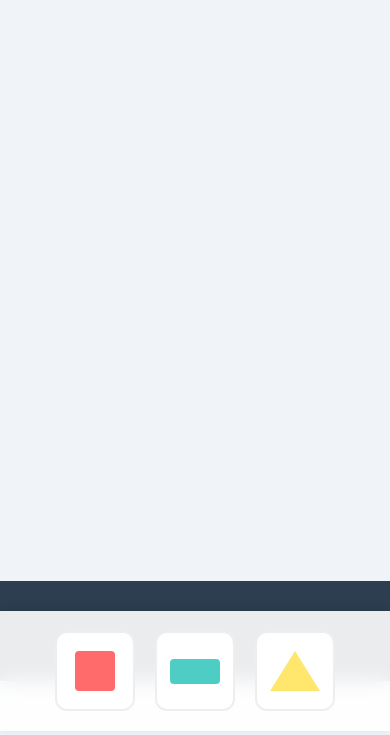
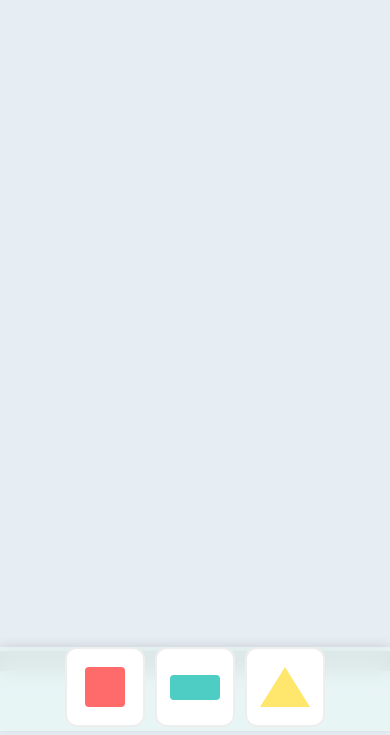
Before and after one commit to lewdry/topple, a website built with Vite: page index.html in a window 390 px wide. Shown: the part 113-848 px from the top of the page. Built offline with nearby package versions, Linux system fonts and the light colour scheme.

Commit message:
Update UI styles and enhance ground setup for responsive design; adjust color scheme and add resize handling

```diff
--- a/index.html
+++ b/index.html
@@ -11,7 +11,7 @@
       margin: 0;
       padding: 0;
       overflow: hidden;
-      background-color: #f0f4f8;
+      background-color: #e6edf3;
       /* Soft background */
       font-family: 'Inter', sans-serif;
       touch-action: none;
@@ -56,7 +56,7 @@
       left: 0;
       width: 100%;
       height: 120px;
-      background: rgba(255, 255, 255, 0.9);
+      background: rgba(232, 245, 245, 0.9);
       backdrop-filter: blur(10px);
       display: flex;
       justify-content: center;
@@ -65,6 +65,35 @@
       box-shadow: 0 -2px 10px rgba(0, 0, 0, 0.1);
       pointer-events: none;
       /* Allow clicks to pass through to canvas */
+    }
+
+    /* Responsive tweaks for mobile */
+    @media (max-width: 800px) {
+      #ui-layer {
+        height: 80px;
+        gap: 10px;
+        padding-bottom: 4px;
+      }
+      .spawn-btn {
+        width: 54px;
+        height: 54px;
+        border-radius: 8px;
+      }
+      .shape-square {
+        width: 28px;
+        height: 28px;
+        border-radius: 3px;
+      }
+      .shape-rectangle {
+        width: 36px;
+        height: 16px;
+        border-radius: 3px;
+      }
+      .shape-triangle {
+        border-left: 16px solid transparent;
+        border-right: 16px solid transparent;
+        border-bottom: 28px solid #FFE66D;
+      }
     }
 
     .spawn-btn {
@@ -156,6 +185,7 @@
   <button id="reset-btn" title="Reset Game">↻</button>
 
   <div id="ui-layer">
+
     <button class="spawn-btn" data-shape="square" title="Square">
       <div class="shape-icon shape-square"></div>
     </button>
--- a/src/game/BlockFactory.js
+++ b/src/game/BlockFactory.js
@@ -8,7 +8,8 @@ export class BlockFactory {
       '#FFE66D', // Yellow
       '#FF9F1C', // Orange
       '#9B5DE5', // Purple
-      '#F15BB5'  // Pink
+      '#3A86FF', // Bright Blue
+      '#8AC926'  // Lime Green
     ];
   }
 
--- a/src/game/GameManager.js
+++ b/src/game/GameManager.js
@@ -20,6 +20,7 @@ export class GameManager {
 
         // Setup Ground
         this.createGround();
+        this.setupGroundResize();
 
         // Setup Walls
         this.createWalls();
@@ -40,19 +41,37 @@ export class GameManager {
     createGround() {
         const width = window.innerWidth;
         const height = window.innerHeight;
-        // Ground moved up to leave space for UI (UI is 120px, give 30px buffer)
-        // We want the top of the floor to be at height - 150.
-        this.floorTop = height - 150;
-        const groundHeight = 100;
+        // Align ground with the top of the UI layer (120px desktop, 80px mobile)
+        let uiHeight = 120;
+        if (window.innerWidth <= 800) uiHeight = 80;
+        this.floorTop = height - uiHeight;
+        const groundHeight = 20; // Make the ground thin
 
-        const ground = Matter.Bodies.rectangle(width / 2, this.floorTop + groundHeight / 2, width * 2, groundHeight, {
-            isStatic: true,
-            render: { fillStyle: '#2c3e50' },
-            label: 'Ground'
-        });
+        // Remove previous ground if it exists
+        if (this.ground) {
+            Matter.Composite.remove(this.world, this.ground);
+        }
+
+        const ground = Matter.Bodies.rectangle(
+            width / 2,
+            this.floorTop + groundHeight / 2,
+            width * 2,
+            groundHeight,
+            {
+                isStatic: true,
+                render: { fillStyle: '#626161' },
+                label: 'Ground'
+            }
+        );
 
         this.ground = ground; // Keep reference
         Matter.Composite.add(this.world, ground);
+    }
+
+    setupGroundResize() {
+        window.addEventListener('resize', () => {
+            this.createGround();
+        });
     }
 
     createWalls() {
--- a/src/game/Renderer.js
+++ b/src/game/Renderer.js
@@ -29,7 +29,7 @@ export class Renderer {
 
     render() {
         // Clear canvas
-        this.ctx.fillStyle = '#f0f4f8';
+        this.ctx.fillStyle = '#e6edf3';
         this.ctx.fillRect(0, 0, this.width, this.height);
 
         // Draw ground (invisible in physics but visual here if we want, or just bottom of screen)
```
